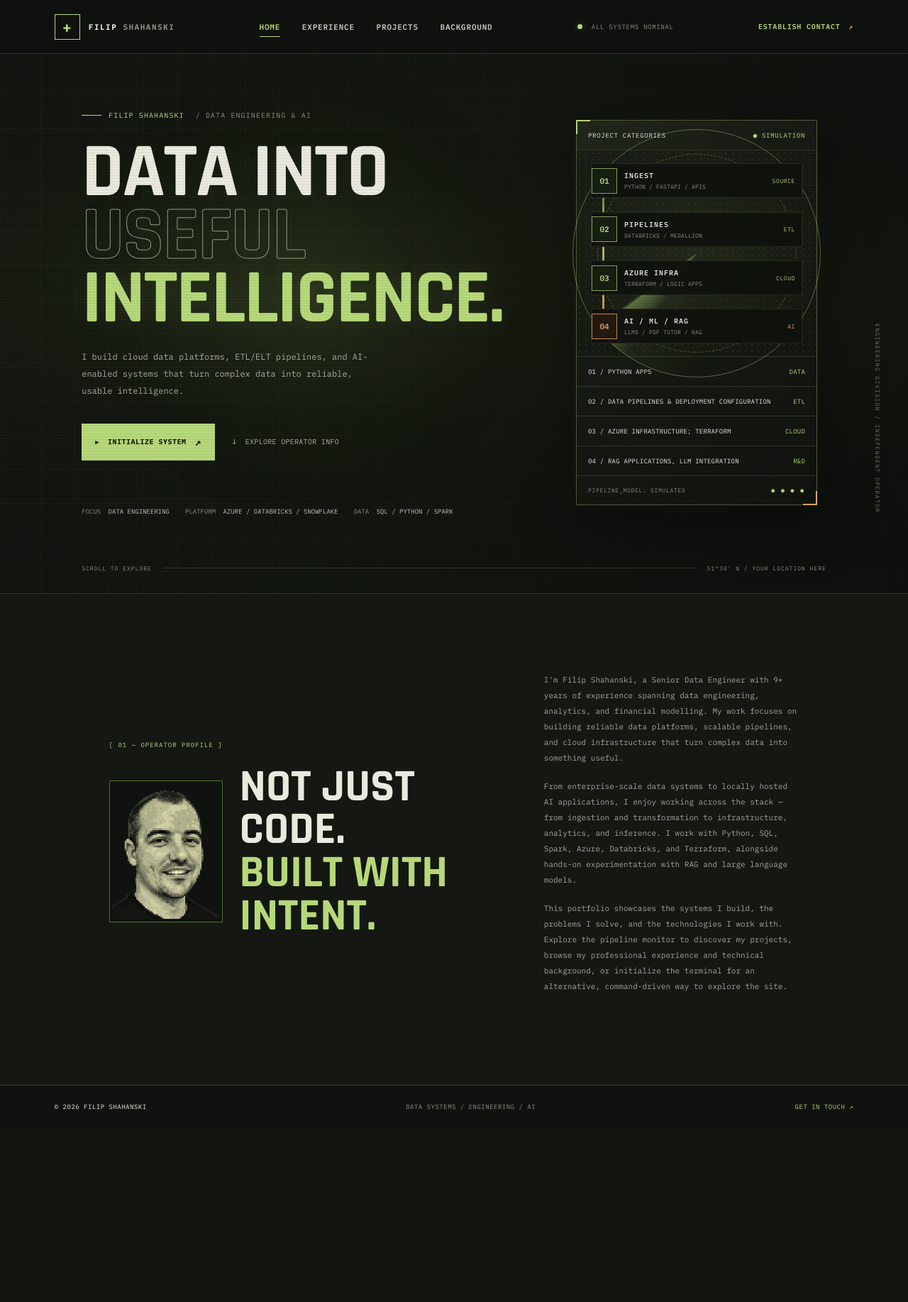
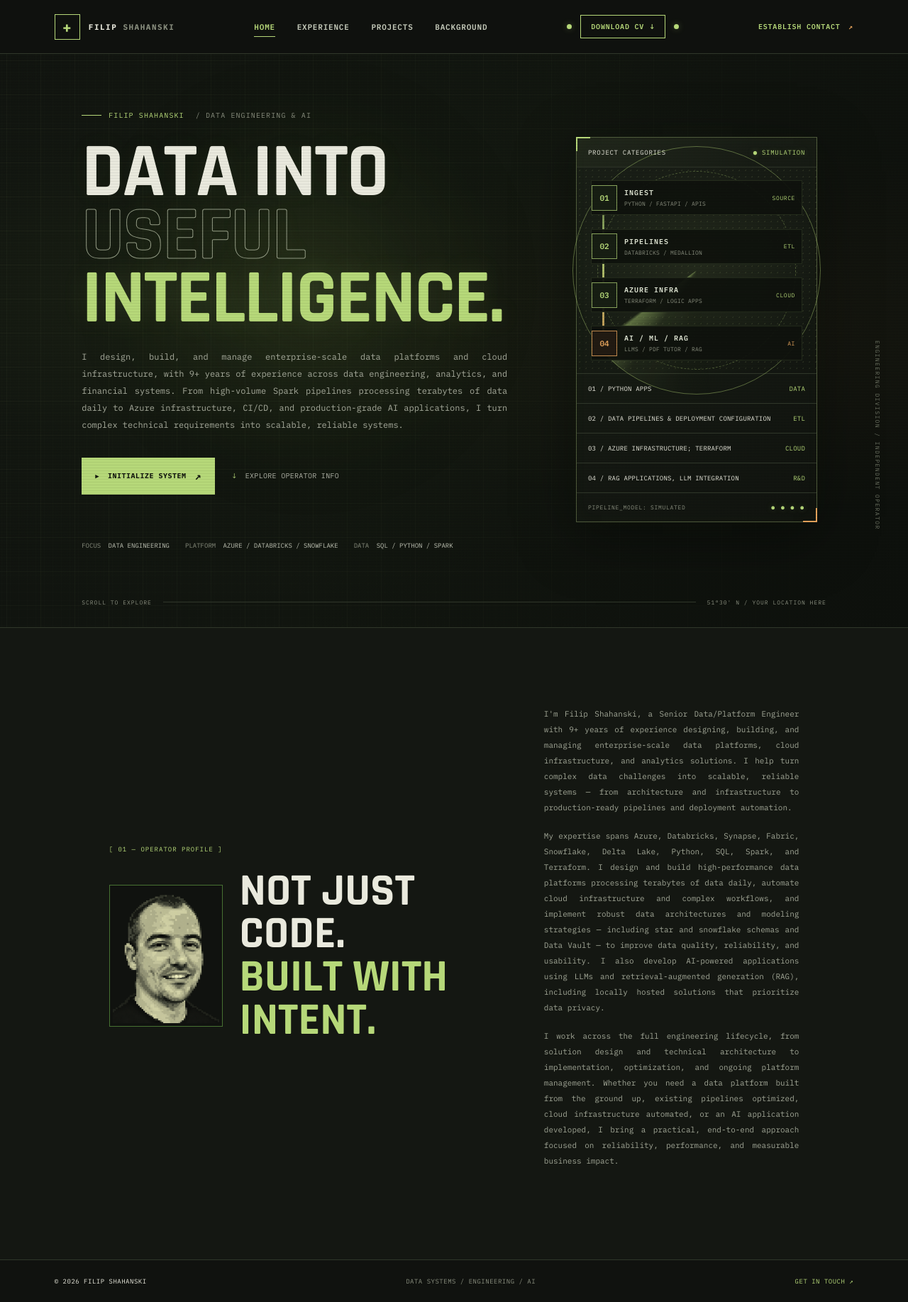
Before and after one commit to filip-dev-portfolio/personal-portfolio, a FastAPI app: page / in a window 1280 px wide. Shown: the whole page at 71% size. Before the commit the page ends 1565 px from the top, so only its background shows below. Run offline with FastAPI, Linux system fonts and the light colour scheme.

Commit message:
feature(CV): adding CV button

```diff
--- a/app/static/css/style.css
+++ b/app/static/css/style.css
@@ -199,13 +199,50 @@ input:focus-visible {
     display: inline-block;
     width: 7px;
     height: 7px;
-    margin-right: 7px;
+    margin-right: 0;
+    flex-shrink: 0;
 
     border-radius: 50%;
     background: var(--green);
     box-shadow: 0 0 10px #b6d87955;
 }
-
+/* CV download button in the top navigation */
+.cv-status {
+    display: flex;
+    align-items: center;
+    justify-content: center;
+    gap: 12px;
+    white-space: nowrap;
+}
+
+.cv-download {
+    display: inline-flex;
+    align-items: center;
+    gap: 8px;
+    padding: 9px 14px;
+    border: 1px solid var(--green);
+    color: var(--green);
+    font-size: 10px;
+    font-weight: 600;
+    letter-spacing: 0.8px;
+    white-space: nowrap;
+    text-decoration: none;
+
+    transition: color 180ms ease;
+}
+
+.cv-download:hover {
+    color: var(--text);
+}
+
+.cv-download:focus-visible {
+    outline: 1px solid var(--green);
+    outline-offset: 4px;
+}
+
+.cv-status .status-dot {
+    flex-shrink: 0;
+}
 /* Contact action */
 
 .topbar-link {
@@ -395,10 +432,11 @@ h1 {
 }
 
 .hero-description {
-    max-width: 430px;
+    max-width: 600px;
     color: #a9ad9e;
     font-size: 12px;
     line-height: 2;
+    text-align: justify;
 }
 
 .hero-actions {
@@ -1500,6 +1538,7 @@ button:focus-visible .binary-hover-cell,
 .about-content {
     max-width: 440px;
     justify-self: end;
+    text-align: justify;
 }
 
 .about-content p {
@@ -1584,6 +1623,7 @@ button:focus-visible .binary-hover-cell,
     color: #a9ad9e;
     font-size: 12px;
     line-height: 2;
+    text-align: justify;
 }
 
 .record-heading {
@@ -2945,7 +2985,7 @@ button:focus-visible .binary-hover-cell,
 }
 
 .background-page .page-eyebrow::before {
-    content: "";
+    content: none;
     width: 24px;
     height: 1px;
     flex: 0 0 24px;
--- a/app/templates/background.html
+++ b/app/templates/background.html
@@ -6,7 +6,7 @@
 {% block content %}
 <section class="inner-page background-page">
 
-    <div class="page-eyebrow">[ 03 — TECHNICAL SPECIFICATION ]</div>
+    <div class="page-eyebrow">[ 04 — TECHNICAL SPECIFICATION ]</div>
 
     <h1 class="page-title">
         KNOW THE STACK.<br>
--- a/app/templates/experience.html
+++ b/app/templates/experience.html
@@ -5,7 +5,7 @@
 
 {% block content %}
 <section class="inner-page experience-page">
-    <div class="page-eyebrow">[ 01 — PROFESSIONAL RECORD ]</div>
+    <div class="page-eyebrow">[ 02 — PROFESSIONAL RECORD ]</div>
 
     <h1 class="page-title">
         BUILT THROUGH<br>
--- a/app/templates/index.html
+++ b/app/templates/index.html
@@ -38,9 +38,16 @@
             <a class="topbar-nav-link" href="{{ url_for('background') }}">BACKGROUND</a>
         </nav>
 
-        <div class="topbar-status">
+        <div class="topbar-status cv-status">
             <span class="status-dot" aria-hidden="true"></span>
-            ALL SYSTEMS NOMINAL
+
+            <a class="cv-download"
+            href="{{ url_for('static', path='/files/Filip_Shahanski_CV.pdf') }}"
+            download>
+                DOWNLOAD CV <span aria-hidden="true">↓</span>
+            </a>
+
+            <span class="status-dot" aria-hidden="true"></span>
         </div>
 
         <a class="topbar-link" href="mailto:filipshahanski@gmail.com">
@@ -67,9 +74,8 @@
             </h1>
 
             <p class="hero-description">
-                I build cloud data platforms, ETL/ELT pipelines, and AI-enabled
-                systems that turn complex data into reliable, usable
-                intelligence.
+                I design, build, and manage enterprise-scale data platforms and cloud infrastructure, with 9+ years of experience across data engineering, analytics, and financial systems.
+                From high-volume Spark pipelines processing terabytes of data daily to Azure infrastructure, CI/CD, and production-grade AI applications, I turn complex technical requirements into scalable, reliable systems.
             </p>
 
             <div class="hero-actions">
@@ -202,29 +208,15 @@
 
         <div class="about-content">
             <p>
-                I'm Filip Shahanski, a Senior Data Engineer with 9+ years
-                of experience spanning data engineering, analytics, and
-                financial modelling. My work focuses on building reliable
-                data platforms, scalable pipelines, and cloud infrastructure
-                that turn complex data into something useful.
+                I'm Filip Shahanski, a Senior Data/Platform Engineer with 9+ years of experience designing, building, and managing enterprise-scale data platforms, cloud infrastructure, and analytics solutions. I help turn complex data challenges into scalable, reliable systems — from architecture and infrastructure to production-ready pipelines and deployment automation.
             </p>
 
             <p>
-                From enterprise-scale data systems to locally hosted AI
-                applications, I enjoy working across the stack — from
-                ingestion and transformation to infrastructure, analytics,
-                and inference. I work with Python, SQL, Spark, Azure,
-                Databricks, and Terraform, alongside hands-on experimentation
-                with RAG and large language models.
+                My expertise spans Azure, Databricks, Synapse, Fabric, Snowflake, Delta Lake, Python, SQL, Spark, and Terraform. I design and build high-performance data platforms processing terabytes of data daily, automate cloud infrastructure and complex workflows, and implement robust data architectures and modeling strategies — including star and snowflake schemas and Data Vault — to improve data quality, reliability, and usability. I also develop AI-powered applications using LLMs and retrieval-augmented generation (RAG), including locally hosted solutions that prioritize data privacy.
             </p>
 
             <p>
-                This portfolio showcases the systems I build, the problems
-                I solve, and the technologies I work with. Explore the
-                pipeline monitor to discover my projects, browse my
-                professional experience and technical background, or
-                initialize the terminal for an alternative, command-driven
-                way to explore the site.
+                I work across the full engineering lifecycle, from solution design and technical architecture to implementation, optimization, and ongoing platform management. Whether you need a data platform built from the ground up, existing pipelines optimized, cloud infrastructure automated, or an AI application developed, I bring a practical, end-to-end approach focused on reliability, performance, and measurable business impact.
             </p>
         </div>
     </section>
--- a/app/templates/projects.html
+++ b/app/templates/projects.html
@@ -6,7 +6,7 @@
 {% block content %}
 <section class="inner-page projects-page">
 
-    <div class="page-eyebrow">[ 02 — MISSION ARCHIVE ]</div>
+    <div class="page-eyebrow">[ 03 — MISSION ARCHIVE ]</div>
 
     <h1 class="page-title">
         SYSTEMS THAT<br>
@@ -14,9 +14,7 @@
     </h1>
 
     <p class="page-intro">
-        An archive of engineering projects spanning the full data lifecycle,
-        from ingestion and transformation to cloud infrastructure and applied AI.
-        Select a category to explore the systems.
+        An archive of engineering projects spanning the full data lifecycle, from ingestion and transformation to cloud infrastructure and applied AI. Select a category to explore the systems.
     </p>
 
     <!-- CATEGORY NAVIGATION -->
```
Also changed, not shown: app/templates/base.html (+9 -2 lines), docs/background/index.html (+10 -3 lines), docs/experience/index.html (+10 -3 lines), docs/index.html (+14 -22 lines), docs/projects/index.html (+11 -6 lines), docs/static/css/style.css (+44 -4 lines), 2 other files.
